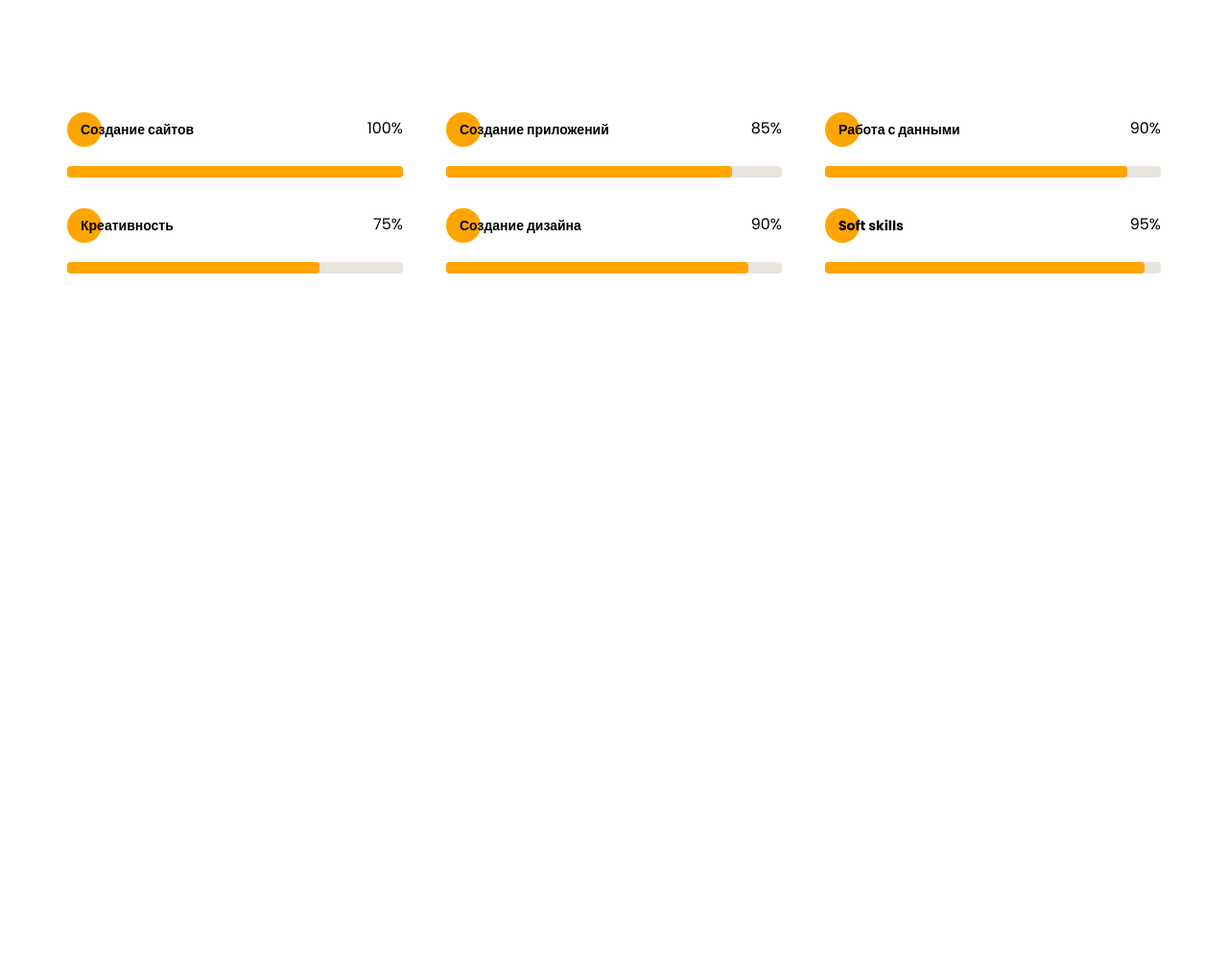
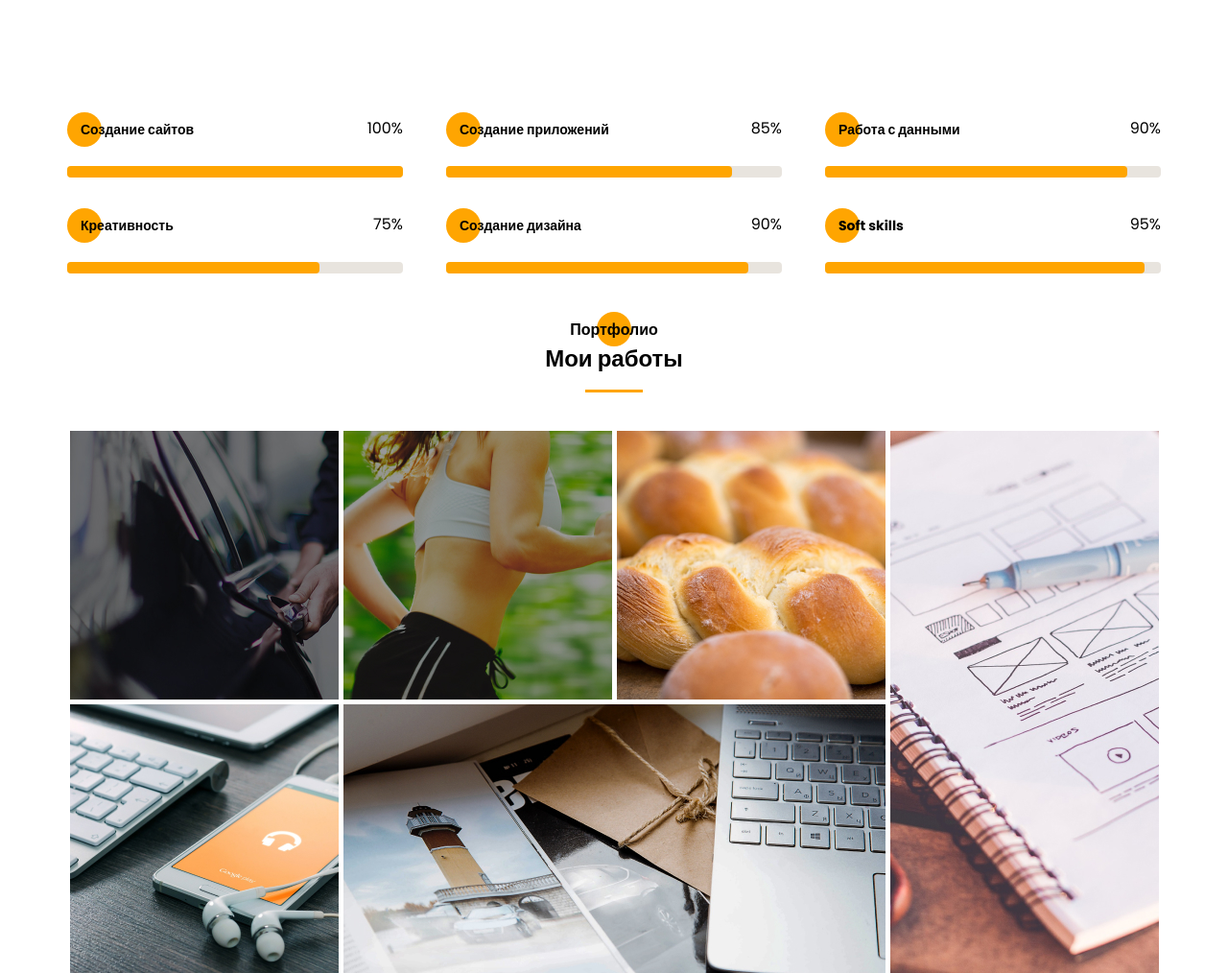
Before and after one commit to theromanov/myportfolio, a website built with Vite: page index.html in a window 1280 px wide. Shown: the part 3010-4024 px from the top of the page at 96% size. Before the commit the page ends 3295 px from the top, so only its background shows below. Built offline with nearby package versions, Linux system fonts and the light colour scheme.

Commit message:
portfolio section

```diff
--- a/index.html
+++ b/index.html
@@ -225,8 +225,8 @@
 
         <section class="resume">
             <div class="container">
-                <h2 class="title title_fz16 resume__subtitle">Опыт</h2>
-                <h3 class="title title_fz24 resume__title">Чем я буду полезна</h3>
+                <h2 class="title title_fz16 title__section-subtitle">Опыт</h2>
+                <h3 class="title title_fz24 title__section-title">Чем я буду полезна</h3>
                 <div class="divider"></div>
                 <div class="resume__wrapper">
                     <div class="reusme__block">
@@ -319,8 +319,8 @@
 
         <section class="skills">
             <div class="container">
-                <h2 class="title title_fz16 skills__subtitle">Навыки</h2>
-                <h3 class="title title_fz24 skills__title">Что я использую в работе</h3>
+                <h2 class="title title_fz16 title__section-subtitle">Навыки</h2>
+                <h3 class="title title_fz24 title__section-title">Что я использую в работе</h3>
                 <div class="divider"></div>
                 <div class="skills__wrapper">
                     <div class="skills__item">
@@ -444,6 +444,30 @@
                 </div>
             </div>
         </section>
+
+        <section class="portfolio">
+            <div class="container">
+                <h2 class="title title_fz16 title__section-subtitle">Портфолио</h2>
+                <h3 class="title title_fz24 title__section-title">Мои работы</h3>
+                <div class="divider"></div>
+
+                <div class="portfolio__wrapper">
+                    <a href="#" class="portfolio__item"><img src="/src/img/works/uber.jpg" alt="uber taxi"
+                            class="portfolio__item-img"></a>
+                    <a href="#" class="portfolio__item"><img src="/src/img/works/pulse.jpg" alt="pulse"
+                            class="portfolio__item-img"></a>
+                    <a href="#" class="portfolio__item"><img src="/src/img/works/bread.jpg" alt="bread"
+                            class="portfolio__item-img"></a>
+                    <a href="#" class="portfolio__item vertical"><img src="/src/img/works/plans.jpg" alt="plans"
+                            class="portfolio__item-img"></a>
+                    <a href="#" class="portfolio__item"><img src="/src/img/works/ipad.jpg" alt="ipad"
+                            class="portfolio__item-img"></a>
+                    <a href="#" class="portfolio__item horizontal"><img src="/src/img/works/mac.jpg" alt="mac"
+                            class="portfolio__item-img"></a>
+                </div>
+            </div>
+        </section>
+
     </main>
 
 
--- /dev/null
+++ b/src/sass/blocks/portfolio.scss
@@ -0,0 +1,55 @@
+.portfolio {
+  padding-top: 40px;
+
+  &__wrapper {
+    margin-top: 40px;
+    display: grid;
+    grid-template: 280px / 280px;
+    grid-auto-rows: 280px;
+    row-gap: 20px;
+    justify-content: center;
+  }
+
+  &__item-img {
+    width: 100%;
+    height: 100%;
+    object-fit: cover;
+  }
+}
+
+@media screen and (min-width: 768px) {
+  .portfolio {
+    &__wrapper {
+      grid-template-columns: repeat(2, 280px);
+      column-gap: 50px;
+    }
+  }
+}
+
+@media screen and (min-width: 992px) {
+  .portfolio {
+    &__wrapper {
+      grid-template-columns: repeat(3, 280px);
+      column-gap: 20px;
+    }
+  }
+}
+
+@media screen and (min-width: 1200px) {
+  .portfolio {
+    &__wrapper {
+      grid-template-columns: repeat(4, 280px);
+      gap: 5px;
+
+      .vertical {
+        grid-column: 4 / 5;
+        grid-row: 1 / 3;
+      }
+
+      .horizontal {
+        grid-column: 2 / 4;
+        grid-row: 2 / 3;
+      }
+    }
+  }
+}
--- a/src/sass/blocks/resume.scss
+++ b/src/sass/blocks/resume.scss
@@ -3,15 +3,6 @@
 
 .resume {
   padding-top: 45px;
-
-  &__subtitle {
-    position: relative;
-    @include circle;
-  }
-
-  &__title {
-    margin-top: 25px;
-  }
 
   &__wrapper {
     margin-top: 40px;
@@ -119,9 +110,6 @@
   .resume {
     padding-top: 125px;
 
-    &__title {
-      margin-top: 6px;
-    }
     &__wrapper {
       margin-top: 60px;
       padding: 0 77px;
--- a/src/sass/style.scss
+++ b/src/sass/style.scss
@@ -15,3 +15,4 @@
 @use "/src/sass/blocks/about.scss";
 @use "/src/sass/blocks/resume.scss";
 @use "/src/sass/blocks/skills.scss";
+@use "/src/sass/blocks/portfolio.scss";
--- a/src/sass/ui/titles.scss
+++ b/src/sass/ui/titles.scss
@@ -33,4 +33,34 @@
   &_fz14 {
     font-size: 14px;
   }
+
+  &__section-title {
+    margin-top: 25px;
+  }
+
+  &__section-subtitle {
+    position: relative;
+    top: 6px;
+    &::before {
+      content: "";
+      display: block;
+      position: absolute;
+      top: -6px;
+      left: 50%;
+      transform: translateX(-50%);
+      width: 36px;
+      height: 36px;
+      background-color: $orange;
+      border-radius: 100%;
+      z-index: -1;
+    }
+  }
 }
+
+@media screen and (min-width: 1200px) {
+  .title {
+    &__section-title {
+      margin-top: 6px;
+    }
+  }
+}
```
Also changed, not shown: src/img/works/mac.jpg (added).
